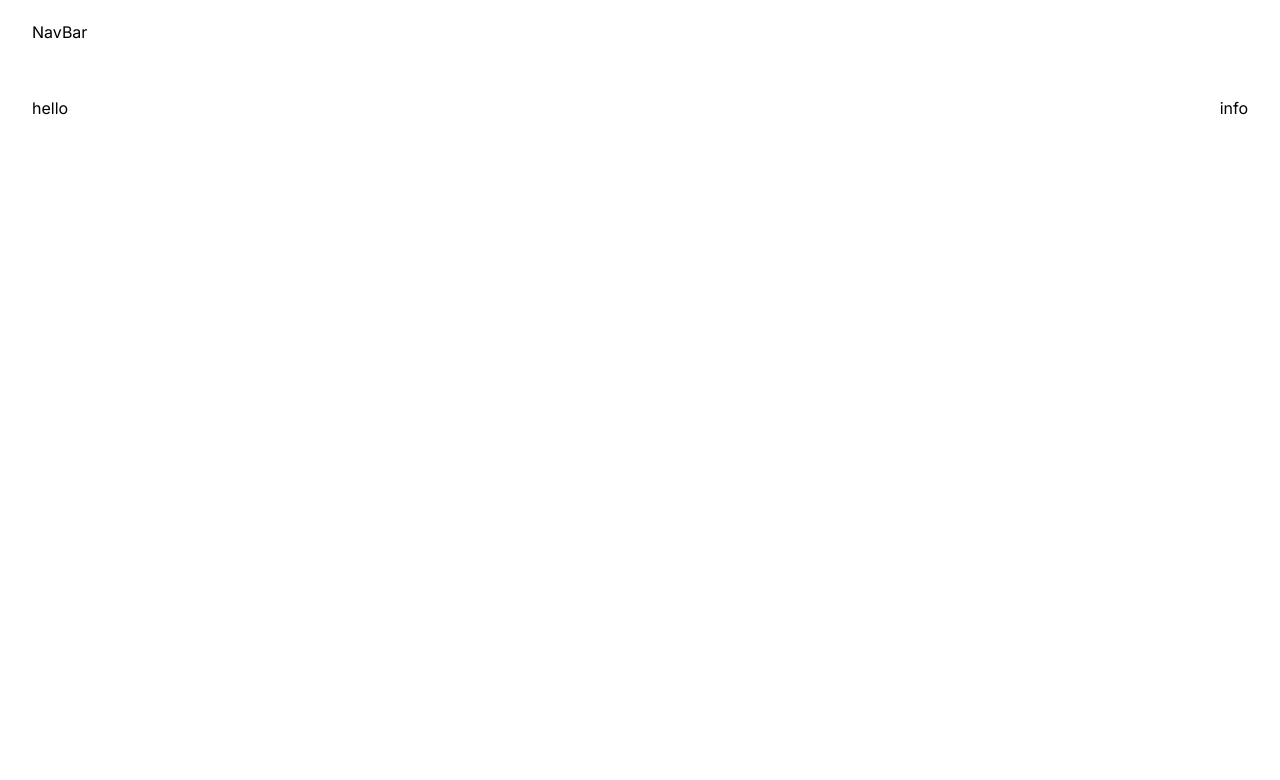
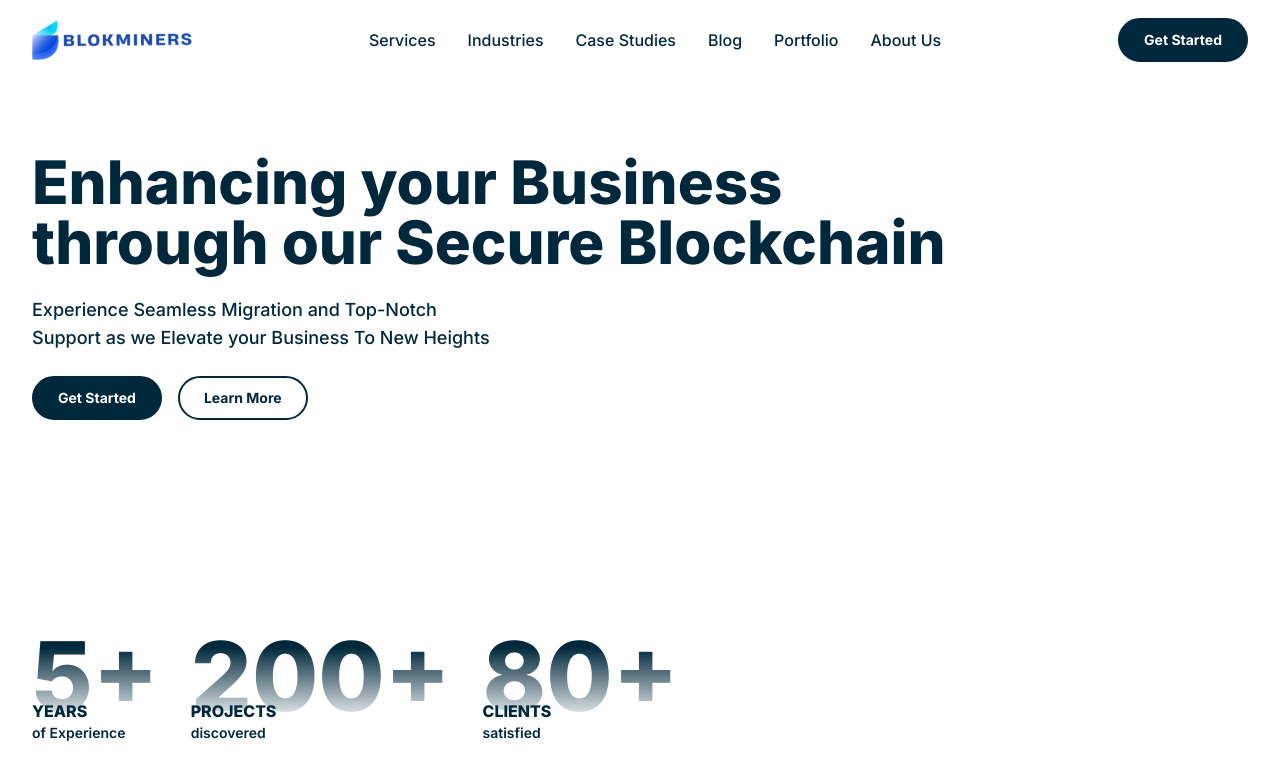
Before and after one commit to ringmasterrr/blokminers-revamped, a Next.js app: page / in a window 1280 px wide. Shown: the top 780 px of the page. Built offline with nearby package versions, Linux system fonts and the light colour scheme.

Commit message:
content added

```diff
--- a/components/Homepage/HeroSection/Header.tsx
+++ b/components/Homepage/HeroSection/Header.tsx
@@ -1,3 +1,20 @@
+import { Button } from "@/components/ui/button";
+
 export function Header() {
-  return <div>hello</div>
+  return (
+    <div className='pt-10 flex flex-col gap-6'>
+      <div className='text-6xl font-extrabold text-theme-dark'>
+        Enhancing your Business <br />
+        through our Secure Blockchain
+      </div>
+      <div className="text-lg font-medium text-theme-dark">
+        Experience Seamless Migration and Top-Notch <br /> Support as we Elevate
+        your Business To New Heights
+      </div>
+      <div className="flex gap-4">
+        <Button>Get Started</Button>
+        <Button variant={"outline"}>Learn More</Button>
+      </div>
+    </div>
+  )
 }
--- a/components/Homepage/HeroSection/HeroSection.tsx
+++ b/components/Homepage/HeroSection/HeroSection.tsx
@@ -1,11 +1,13 @@
 import { Header } from './Header'
 import { Infographics } from './Infographics'
+import { Numbers } from './Numbers'
 
 export function HeroSection() {
   return (
-    <div className='flex justify-between'>
+    <div className='flex flex-col  gap-52'>
       <Header />
-      <Infographics />
+      {/* <Infographics /> */}
+      <Numbers />
     </div>
   )
 }
--- /dev/null
+++ b/components/Homepage/HeroSection/Numbers.tsx
@@ -0,0 +1,65 @@
+"use client"
+import { useEffect, useState } from 'react';
+
+
+export function Numbers() {
+    const [years, setYears] = useState(0);
+    const [projects, setProjects] = useState(0);
+    const [clients, setClients] = useState(0);
+
+    useEffect(() => {
+        const duration = 1500;
+        const steps = 100;
+        const intervalTime = duration / steps;
+
+        const incrementYears = 5 / steps;
+        const incrementProjects = 200 / steps;
+        const incrementClients = 80 / steps;
+
+        let currentStep = 0;
+
+        const interval = setInterval(() => {
+            if (currentStep < steps) {
+                setYears((prev) => Math.min(prev + incrementYears, 5));
+                setProjects((prev) => Math.min(prev + incrementProjects, 200));
+                setClients((prev) => Math.min(prev + incrementClients, 80));
+                currentStep++;
+            } else {
+                clearInterval(interval);
+            }
+        }, intervalTime);
+
+        return () => clearInterval(interval);
+    }, []);
+    return (
+        <div className='w-fit flex gap-8'>
+            <div className='flex flex-col text-theme-dark'>
+                <div
+                    className='bg-gradient-to-b from-[#00283C] via-[#00283C] via-20% to-[#fff] bg-clip-text text-8xl font-extrabold text-transparent'
+                >
+                    {Math.round(years)}+
+                </div>
+                <div className="font-extrabold mt-[-25px]">YEARS</div>
+                <div className="text-sm font-semibold">of Experience</div>
+            </div>
+            <div className='flex flex-col text-theme-dark'>
+                <div
+                    className='bg-gradient-to-b from-[#00283C] via-[#00283C] via-20% to-[#fff] bg-clip-text text-8xl font-extrabold text-transparent'
+                >
+                    {Math.round(projects)}+
+                </div>
+                <div className="font-extrabold mt-[-25px]">PROJECTS</div>
+                <div className="text-sm font-semibold">discovered</div>
+            </div>
+            <div className='flex flex-col text-theme-dark'>
+                <div
+                    className='bg-gradient-to-b from-[#00283C] via-[#00283C] via-20% to-[#fff] bg-clip-text text-8xl font-extrabold text-transparent'
+                >
+                    {Math.round(clients)}+
+                </div>
+                <div className="font-extrabold mt-[-25px]">CLIENTS</div>
+                <div className="text-sm font-semibold">satisfied</div>
+            </div>
+        </div>
+    )
+}
--- a/components/shared/Navbar/Navbar.tsx
+++ b/components/shared/Navbar/Navbar.tsx
@@ -1,8 +1,30 @@
+import { Button } from '@/components/ui/button'
+import Image from 'next/image'
+
 export function Navbar() {
   return (
-    <nav className='sticky left-0 right-0 top-0 w-full'>
-      <div className='max-w-8xl mx-auto flex h-16 items-center justify-between px-8'>
-        NavBar
+    <nav className='sticky left-0 right-0 top-0 w-full '>
+      <div className='mx-auto flex h-20 max-w-8xl items-center justify-between px-8 '>
+        <div>
+          <Image
+            src={'/Images/Navbar/logo.svg'}
+            width={100}
+            height={100}
+            className='w-40'
+            alt='logo'
+          />
+        </div>
+        <div className='flex gap-8 font-medium text-theme-dark'>
+          <p>Services</p>
+          <p>Industries</p>
+          <p>Case Studies</p>
+          <p>Blog</p>
+          <p>Portfolio</p>
+          <p>About Us</p>
+        </div>
+        <div>
+          <Button>Get Started</Button>
+        </div>
       </div>
     </nav>
   )
--- /dev/null
+++ b/components/ui/button.tsx
@@ -0,0 +1,56 @@
+import * as React from "react"
+import { Slot } from "@radix-ui/react-slot"
+import { cva, type VariantProps } from "class-variance-authority"
+
+import { cn } from "@/lib/utils"
+
+const buttonVariants = cva(
+  "inline-flex items-center justify-center whitespace-nowrap rounded-md text-sm font-medium ring-offset-white transition-colors focus-visible:outline-none focus-visible:ring-2 focus-visible:ring-slate-950 focus-visible:ring-offset-2 disabled:pointer-events-none disabled:opacity-50 dark:ring-offset-slate-950 dark:focus-visible:ring-slate-300",
+  {
+    variants: {
+      variant: {
+        default: "bg-[#00283C] text-[#fff]  rounded-full border-[2px] border-[#00283C] font-bold",
+        destructive:
+          "bg-red-500 text-slate-50 hover:bg-red-500/90 dark:bg-red-900 dark:text-slate-50 dark:hover:bg-red-900/90",
+        outline:
+          "border border-[#00283C] bg-white text-[#00283C] border-[2px] rounded-full font-bold",
+        secondary:
+          "bg-slate-100 text-slate-900 hover:bg-slate-100/80 dark:bg-slate-800 dark:text-slate-50 dark:hover:bg-slate-800/80",
+        ghost: "hover:bg-slate-100 hover:text-slate-900 dark:hover:bg-slate-800 dark:hover:text-slate-50",
+        link: "text-slate-900 underline-offset-4 hover:underline dark:text-slate-50",
+      },
+      size: {
+        default: "h-10 px-6 py-5",
+        sm: "h-9 rounded-md px-3",
+        lg: "h-11 rounded-md px-8",
+        icon: "h-10 w-10",
+      },
+    },
+    defaultVariants: {
+      variant: "default",
+      size: "default",
+    },
+  }
+)
+
+export interface ButtonProps
+  extends React.ButtonHTMLAttributes<HTMLButtonElement>,
+  VariantProps<typeof buttonVariants> {
+  asChild?: boolean
+}
+
+const Button = React.forwardRef<HTMLButtonElement, ButtonProps>(
+  ({ className, variant, size, asChild = false, ...props }, ref) => {
+    const Comp = asChild ? Slot : "button"
+    return (
+      <Comp
+        className={cn(buttonVariants({ variant, size, className }))}
+        ref={ref}
+        {...props}
+      />
+    )
+  }
+)
+Button.displayName = "Button"
+
+export { Button, buttonVariants }
--- a/package.json
+++ b/package.json
@@ -9,6 +9,7 @@
     "lint": "next lint"
   },
   "dependencies": {
+    "@radix-ui/react-slot": "^1.0.2",
     "class-variance-authority": "^0.7.0",
     "clsx": "^2.1.1",
     "lucide-react": "^0.383.0",
--- a/tailwind.config.ts
+++ b/tailwind.config.ts
@@ -10,9 +10,6 @@ const config = {
   ],
   prefix: '',
   theme: {
-    colors: {
-      'theme-dark': '#00283C',
-    },
     screens: {
       '2md': '992px',
       '2xl': '1440px',
@@ -29,6 +26,10 @@ const config = {
       },
     },
     extend: {
+      colors: {
+        'theme-dark': '#00283C',
+        'theme-light': '#274A5B'
+      },
       keyframes: {
         'accordion-down': {
           from: { height: '0' },
```
Also changed, not shown: public/Images/Navbar/logo.svg (added), 1 other file (tests, documents, lock files or other folders).
